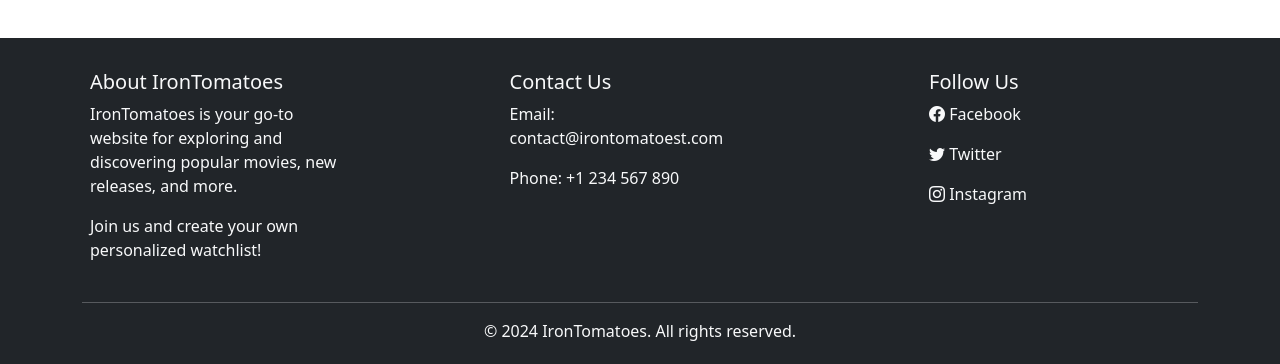
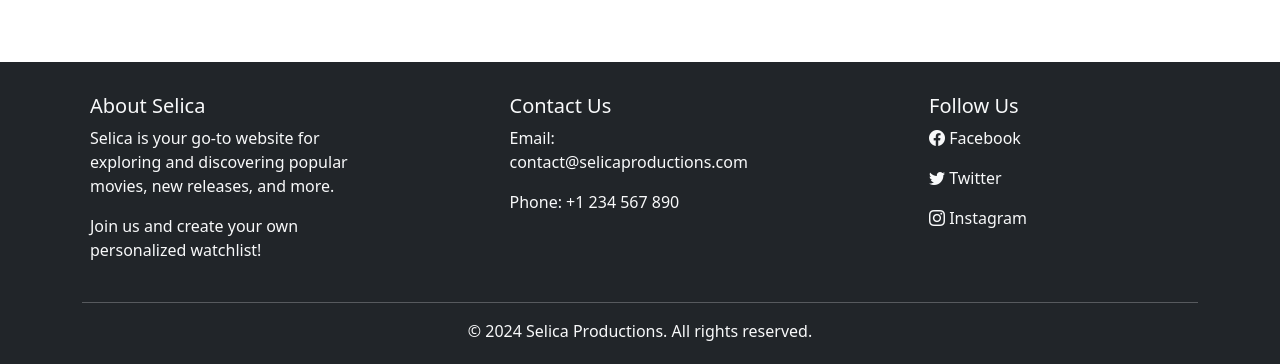
Before and after one commit to Selica-Productions/selica-productions, a React (Vite) app: page / in a window 1280 px wide. Shown: the part 433-797 px from the top of the page. Built offline with nearby package versions, Linux system fonts and the light colour scheme; no server answers.

Commit message:
fix: edited footer

```diff
--- a/src/components/ui/footer/footer.jsx
+++ b/src/components/ui/footer/footer.jsx
@@ -5,16 +5,16 @@
       <div className="container">
         <div className="row d-flex justify-content-between">
           <div className="col-md-3 m-2">
-            <h5>About IronTomatoes</h5>
+            <h5>About Selica</h5>
             <p>
-              IronTomatoes is your go-to website for exploring and discovering
-              popular movies, new releases, and more.
+              Selica is your go-to website for exploring and discovering popular
+              movies, new releases, and more.
             </p>
             <p>Join us and create your own personalized watchlist!</p>
           </div>
           <div className="col-md-3 m-2">
             <h5>Contact Us</h5>
-            <p>Email: contact@irontomatoest.com</p>
+            <p>Email: contact@selicaproductions.com</p>
             <p>Phone: +1 234 567 890</p>
           </div>
           <div className="col-md-3 m-2">
@@ -32,7 +32,9 @@
         </div>
         <hr className="bg-light" />
         <div className="text-center">
-          <p className="mb-0">&copy; 2024 IronTomatoes. All rights reserved.</p>
+          <p className="mb-0">
+            &copy; 2024 Selica Productions. All rights reserved.
+          </p>
         </div>
       </div>
     </footer>
```
